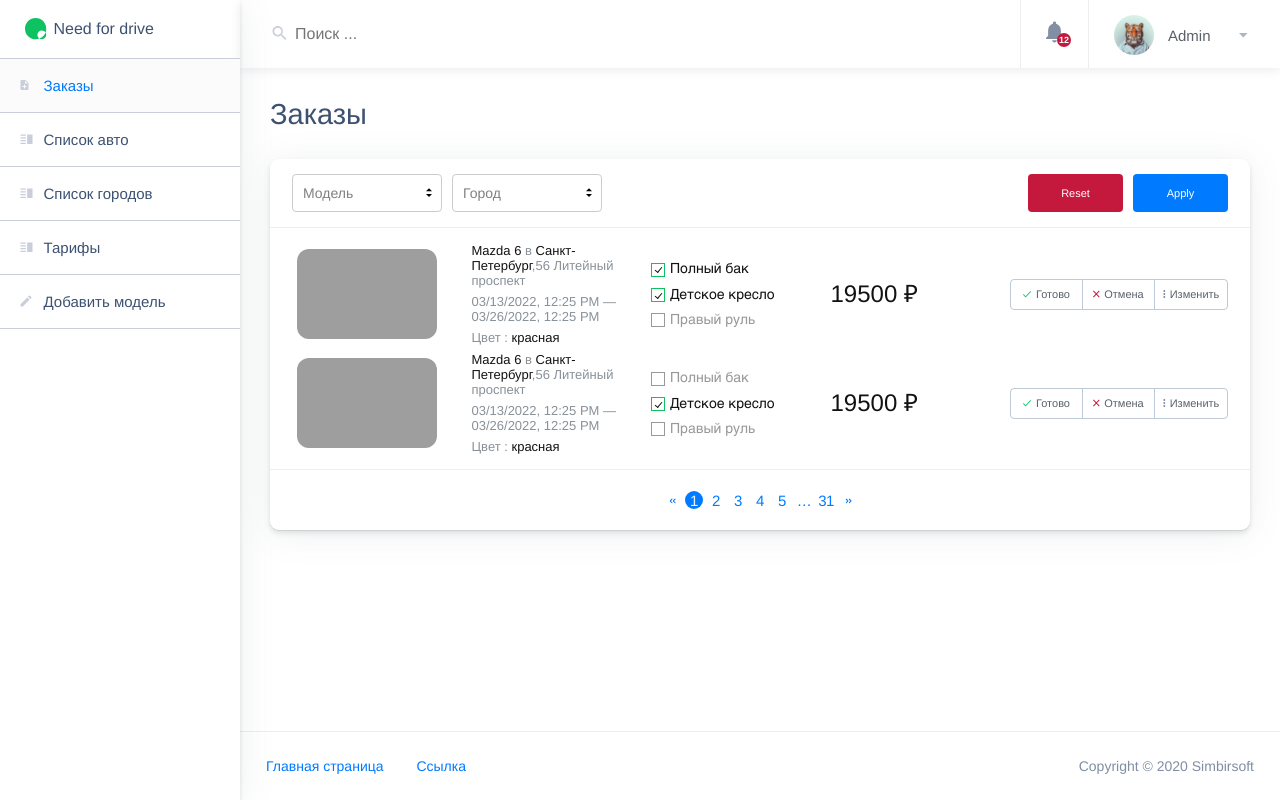
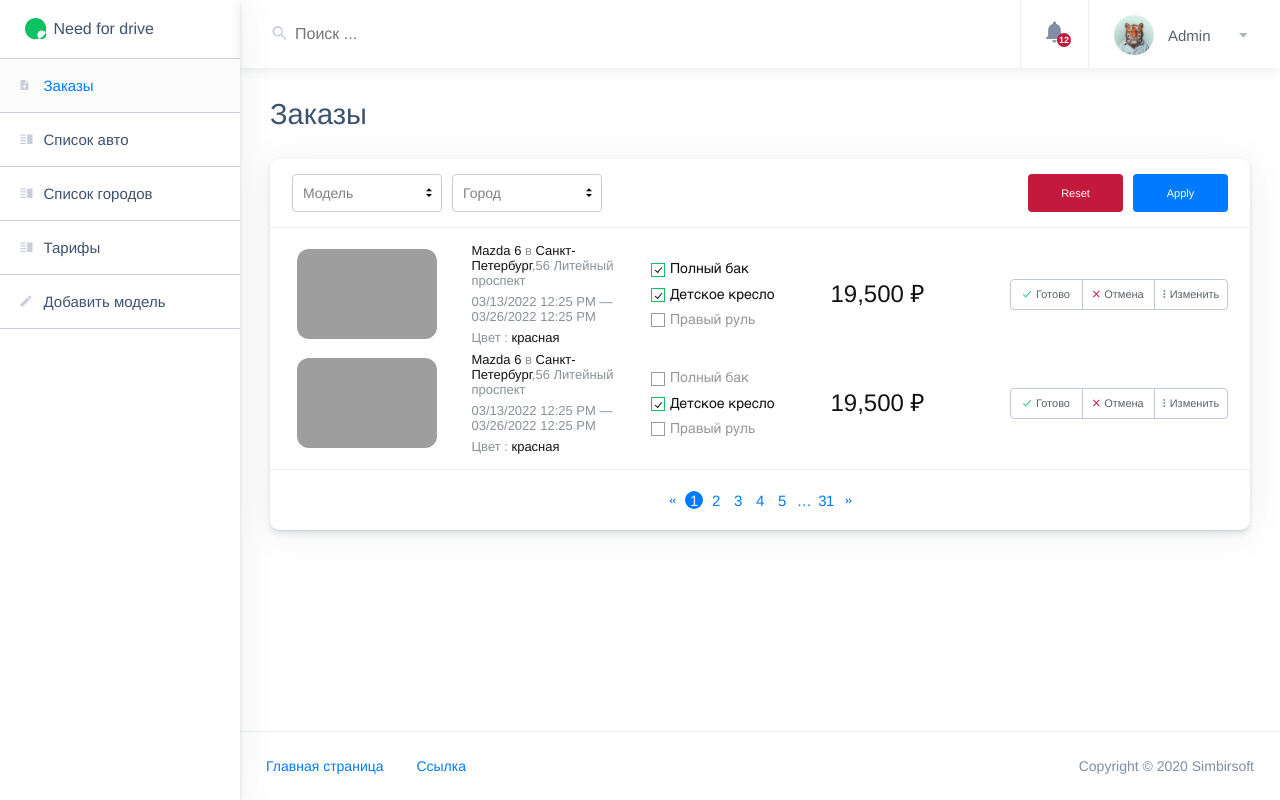
Before and after one commit to GalichAnton/CarsharingAdmin, a React app: page /#/admin/orderlist in a window 1280 px wide. Built offline with nearby package versions, Linux system fonts and the light colour scheme; grey boxes are pictures that could not be loaded.

Commit message:
V-08 fix date and price view

```diff
--- a/src/components/OrderList/OrderItem/OrderItem.tsx
+++ b/src/components/OrderList/OrderItem/OrderItem.tsx
@@ -3,32 +3,12 @@ import classes from "./OrderItem.module.scss";
 import { IOrder } from "../../../interfaces/OrderInterface";
 import { dateParser } from "../../../utils/DateParser";
 import CheckBoxGroup from "../../UI/Inputs/CheckBoxGroup/CheckBoxGroup";
-import { ICheckbox } from "../../UI/Inputs/CheckBoxGroup/CheckBoxInterface";
 import ButtonsBox from "./ButtonBox/ButtonsBox";
+import { setCheckboxes } from "./setCheckboxes";
 interface IOrderItemProps {
   order: IOrder;
 }
 const OrderItem: FC<IOrderItemProps> = ({ order }) => {
-  const checkboxes: ICheckbox[] = [
-    {
-      title: "Полный бак",
-      value: "Полный бак",
-      id: 1,
-      isChecked: order.isFullTank,
-    },
-    {
-      title: "Детское кресло",
-      value: "Детское кресло",
-      id: 3,
-      isChecked: order.isNeedChildChair,
-    },
-    {
-      title: "Правый руль",
-      value: "Правый руль",
-      id: 2,
-      isChecked: order.isRightWheel,
-    },
-  ];
   return (
     <div className={classes.order}>
       <div className={classes.info}>
@@ -55,10 +35,10 @@ const OrderItem: FC<IOrderItemProps> = ({ order }) => {
           </div>
         </div>
         <div className={classes.checkBox}>
-          <CheckBoxGroup checkboxes={checkboxes} />
+          <CheckBoxGroup checkboxes={setCheckboxes(order)} />
         </div>
 
-        <div className={classes.price}>{order.price} ₽</div>
+        <div className={classes.price}>{order.price.toLocaleString()} ₽</div>
         <ButtonsBox />
       </div>
     </div>
--- /dev/null
+++ b/src/components/OrderList/OrderItem/setCheckboxes.ts
@@ -0,0 +1,26 @@
+import { ICheckbox } from "../../UI/Inputs/CheckBoxGroup/CheckBoxInterface";
+import { IOrder } from "../../../interfaces/OrderInterface";
+
+export const setCheckboxes = (order: IOrder): ICheckbox[] => {
+  const checkBoxes = [
+    {
+      title: "Полный бак",
+      value: "Полный бак",
+      id: 1,
+      isChecked: order.isFullTank,
+    },
+    {
+      title: "Детское кресло",
+      value: "Детское кресло",
+      id: 3,
+      isChecked: order.isNeedChildChair,
+    },
+    {
+      title: "Правый руль",
+      value: "Правый руль",
+      id: 2,
+      isChecked: order.isRightWheel,
+    },
+  ];
+  return checkBoxes;
+};
--- a/src/utils/DateParser.ts
+++ b/src/utils/DateParser.ts
@@ -1,10 +1,12 @@
 export const dateParser = (date: string | number) => {
-  const newDate = new Date(date).toLocaleTimeString(navigator.language, {
-    day: "2-digit",
-    month: "2-digit",
-    year: "numeric",
-    hour: "2-digit",
-    minute: "2-digit",
-  });
+  const newDate = new Date(date)
+    .toLocaleTimeString(navigator.language, {
+      day: "2-digit",
+      month: "2-digit",
+      year: "numeric",
+      hour: "2-digit",
+      minute: "2-digit",
+    })
+    .replace(",", " ");
   return newDate;
 };
```
